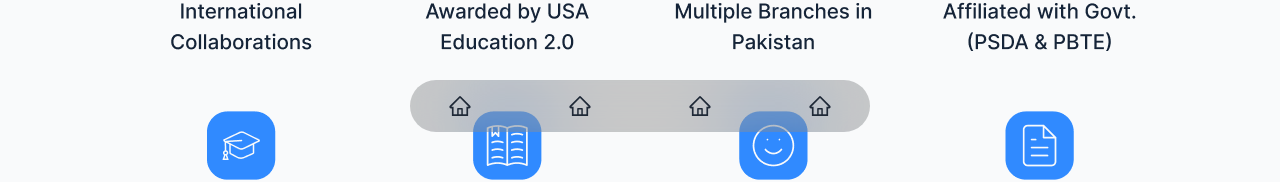
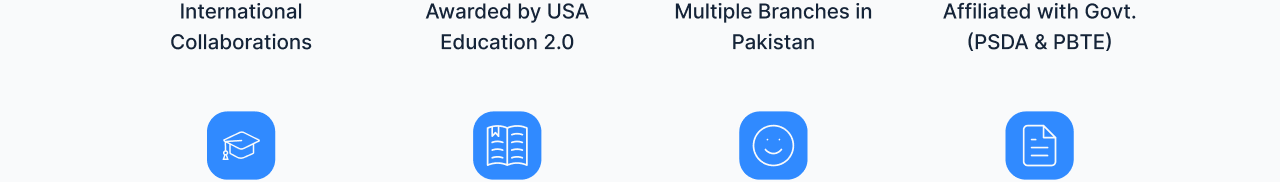
Before and after one commit to rahilazhar12/PNY, a React (Create React App) app: page / in a window 1280 px wide. Shown: the part 660-842 px from the top of the page. Built offline with nearby package versions, Linux system fonts and the light colour scheme.

Commit message:
second commit

```diff
--- a/src/Screens/Home.js
+++ b/src/Screens/Home.js
@@ -27,7 +27,7 @@ const Home = () => {
 
 
              <section>
-              <Bottomnavbar/>
+
              </section>
 
           {/* Section-2 */}
```
